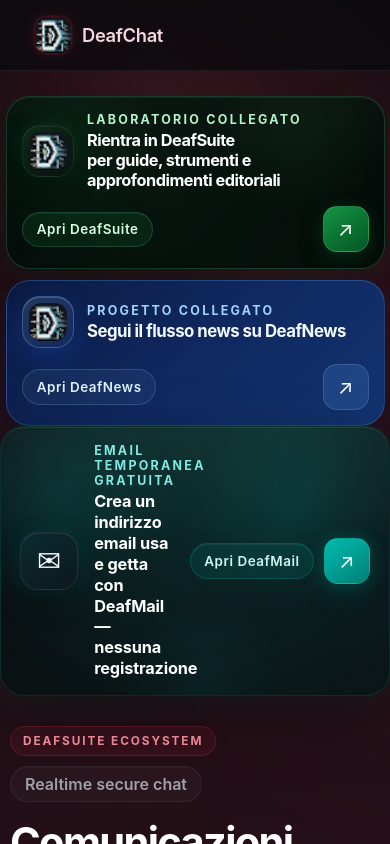
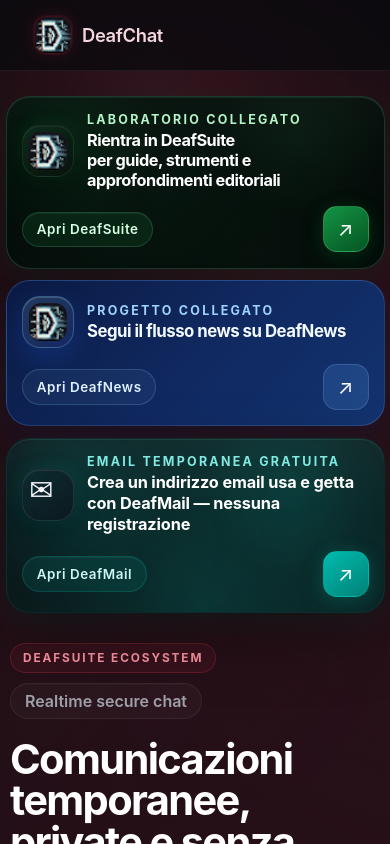
Before and after one commit to masterx98x/deafchat, a React (Vite) app in the folder frontend/: page / in a window 390 px wide. Shown: the top 844 px of the page. Built offline with nearby package versions, Linux system fonts and the light colour scheme.

Commit message:
Fix DeafMail CTA banner layout

```diff
--- a/frontend/src/styles/app.css
+++ b/frontend/src/styles/app.css
@@ -989,7 +989,8 @@
 }
 
 .deafsuite-link-cta-shell,
-.deafnews-cta-shell {
+.deafnews-cta-shell,
+.deafmail-cta-shell {
   width: min(1360px, calc(100% - 1rem));
   margin-inline: auto;
   opacity: 0;
@@ -1008,13 +1009,19 @@
   margin-top: 0.8rem;
 }
 
+.deafmail-cta-shell {
+  margin-top: 0.8rem;
+}
+
 .deafsuite-link-cta-shell.is-ready,
-.deafnews-cta-shell.is-ready {
+.deafnews-cta-shell.is-ready,
+.deafmail-cta-shell.is-ready {
   opacity: 1;
   transform: translateY(0) scale(1);
 }
 
-.deafnews-cta-shell.is-leaving {
+.deafnews-cta-shell.is-leaving,
+.deafmail-cta-shell.is-leaving {
   opacity: 0;
   transform: translateY(-8px) scale(0.985);
   filter: blur(2px);
@@ -3538,13 +3545,15 @@
   }
 
   .deafsuite-link-cta-shell,
-  .deafnews-cta-shell {
+  .deafnews-cta-shell,
+  .deafmail-cta-shell {
     width: min(100%, calc(100% - 0.7rem));
     margin-top: 0.7rem;
   }
 
   .deafsuite-link-cta-content,
-  .deafnews-cta-content {
+  .deafnews-cta-content,
+  .deafmail-cta-content {
     min-height: unset;
     padding: 0.95rem;
     flex-direction: column;
@@ -3552,24 +3561,28 @@
   }
 
   .deafsuite-link-cta-brand,
-  .deafnews-cta-brand {
+  .deafnews-cta-brand,
+  .deafmail-cta-brand {
     gap: 0.8rem;
   }
 
   .deafsuite-link-cta-logo-wrap,
-  .deafnews-cta-logo-wrap {
+  .deafnews-cta-logo-wrap,
+  .deafmail-cta-logo-wrap {
     width: 52px;
     height: 52px;
   }
 
   .deafsuite-link-cta-logo,
-  .deafnews-cta-logo {
+  .deafnews-cta-logo,
+  .deafmail-cta-icon {
     width: 38px;
     height: 38px;
   }
 
   .deafsuite-link-cta-side,
-  .deafnews-cta-side {
+  .deafnews-cta-side,
+  .deafmail-cta-side {
     justify-content: space-between;
   }
 
@@ -3630,9 +3643,12 @@
 @media (hover: none), (pointer: coarse) {
   .deafsuite-link-cta-shell,
   .deafnews-cta-shell,
+  .deafmail-cta-shell,
   .deafsuite-link-cta-shell.is-ready,
   .deafnews-cta-shell.is-ready,
-  .deafnews-cta-shell.is-leaving {
+  .deafmail-cta-shell.is-ready,
+  .deafnews-cta-shell.is-leaving,
+  .deafmail-cta-shell.is-leaving {
     transform: none;
     filter: none;
     transition: opacity 0.2s ease;
```
